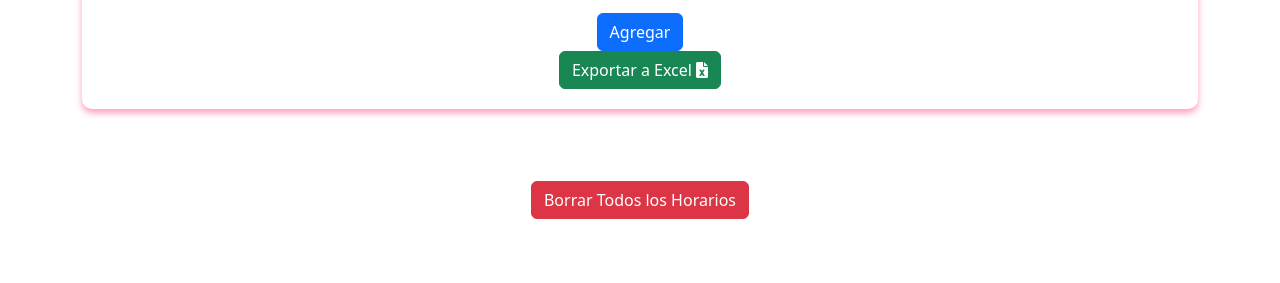
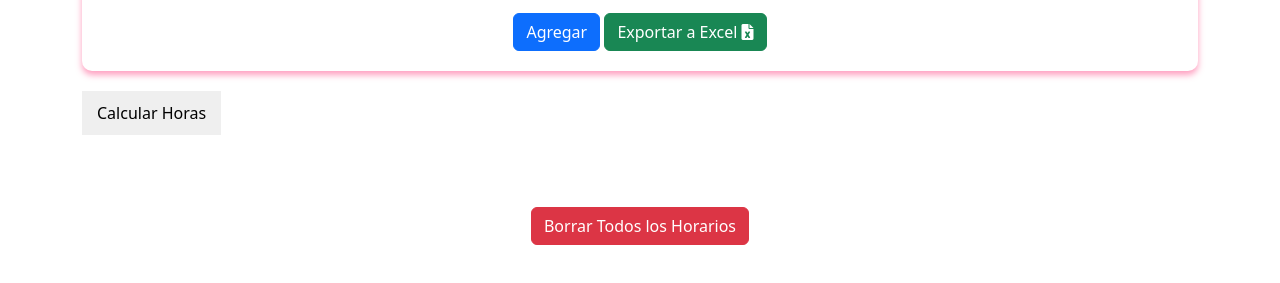
Before and after one commit to SaredGap/Kozmetik, a plain HTML site: page index.html in a window 1280 px wide. Shown: the part 477-760 px from the top of the page. Drawn offline with nearby package versions, Linux system fonts and the light colour scheme; a script that the page names is missing.

Commit message:
Update index.html

```diff
--- a/index.html
+++ b/index.html
@@ -40,10 +40,13 @@
                     </div>
                 </div>
                 <button type="button" class="btn btn-primary agregar-btn" onclick="agregarHorario()">Agregar</button>
-               <div id="resumenHoras"></div>
+
                 <button type="button" class="btn btn-success agregar-btn" onclick="exportarExcel()">Exportar a Excel <i class="fas fa-file-excel"></i></button>
             </form>
         </div>
+        <div id="resumenHoras"></div>
+<button onclick="calcularHorasTrabajadas()">Calcular Horas</button>
+
 
         <!-- Contenedor donde se mostrarán los horarios -->
         <div id="horariosContainer" class="row mt-5"></div>
```
